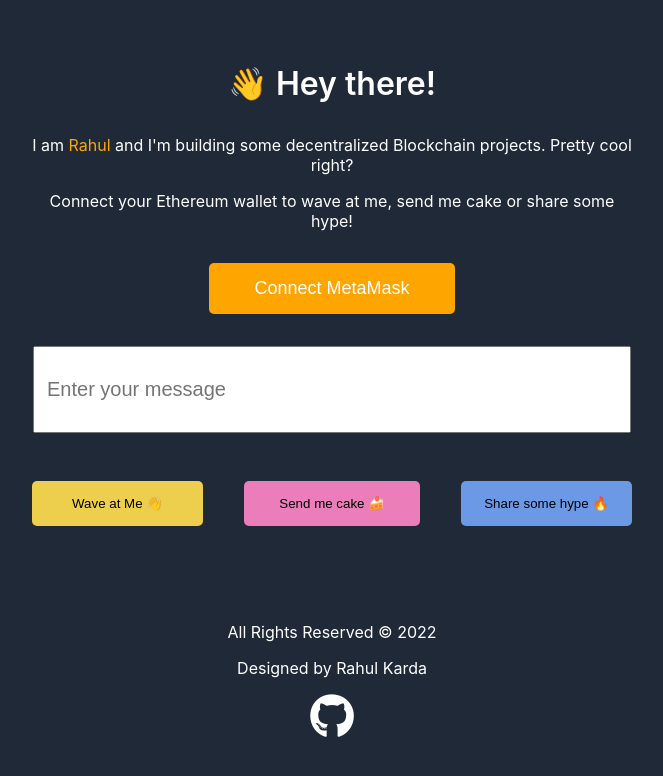
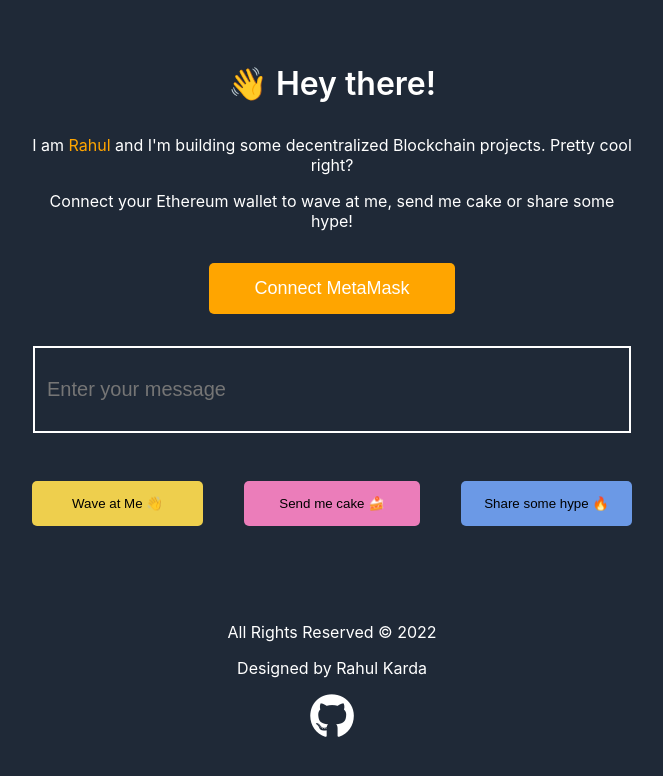
Before and after one commit to rahulkarda/Wave-Portal, a React (Vite) app: page / in a window 1280 px wide. Shown: the top 776 px of the page, without its empty margins (308-971 px from the left). Built offline with nearby package versions, Linux system fonts and the light colour scheme.

Commit message:
Update index.css

```diff
--- a/src/index.css
+++ b/src/index.css
@@ -29,7 +29,10 @@
     padding: 30px 12px;
     width: 95%;
     font-size: 20px;
-
+    color: white;
+    background: black;
+    border: 2px solid white;
+    background: #1f2937;
 }
 #surprise{
   color: orange;
```
